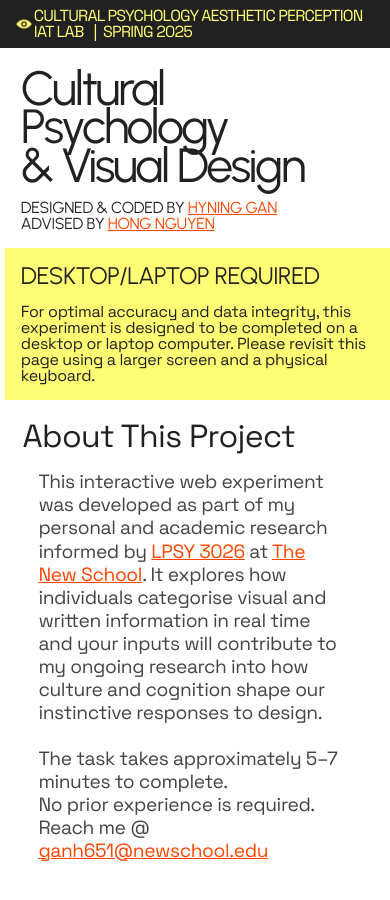
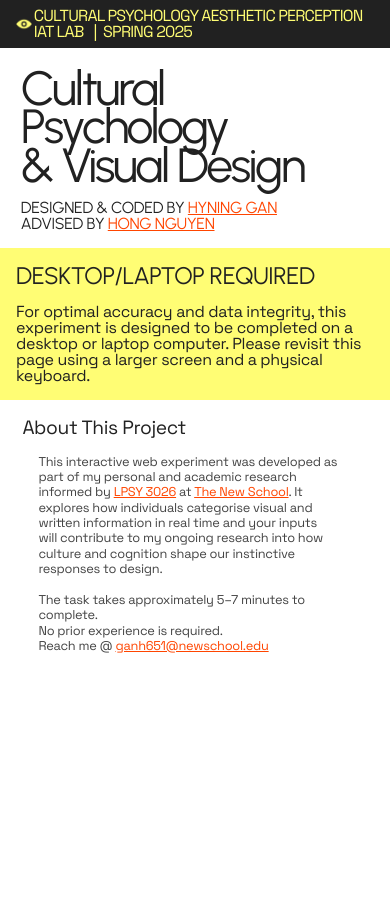
Before and after one commit to hihyning/Cultural-Psychology-Aesthetic-Perception-IAT-Lab, a plain HTML site: page index.html in a window 390 px wide. After the commit the page ends 844 px from the top, so only its background shows below. Drawn offline with Linux system fonts and the light colour scheme.

Commit message:
Update styles.css

```diff
--- a/styles.css
+++ b/styles.css
@@ -657,6 +657,8 @@ section.post-task {
 /* Hide mobile warning by default */
 #mobile-warning {
     margin-top: 1em;
+    margin-left: 0;
+    margin-right: 0;
     display: none;
     width: 100vw;
     justify-content: center;
@@ -665,6 +667,10 @@ section.post-task {
     padding-left: 1em;
     padding-right: 1em;
     padding-bottom: 1em;
+    position: relative;
+    left: 50%;
+    transform: translateX(-50%);
+    box-sizing: border-box;
 }
 
 /* Mobile warning and responsive styles */
@@ -683,6 +689,15 @@ section.post-task {
         margin-top: 0em;
         padding-top: 0em;
     }
+
+    .course-description p{
+        font-size: 0.8em;
+    }
+
+    .course-description h3{
+        font-size: 1.2em;
+    }
+
     #mobile-warning p{
         font-family: 'Space Grotesk', sans-serif;
         letter-spacing: -0.02em;
@@ -710,6 +725,7 @@ section.post-task {
 
     .header {
         flex-direction: column;
+        width: 100vw;
     }
 
     .course-description {
```
